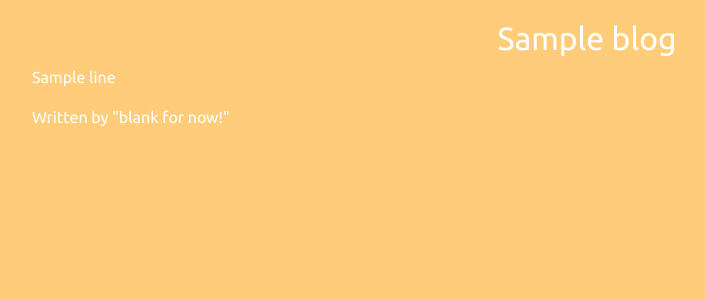
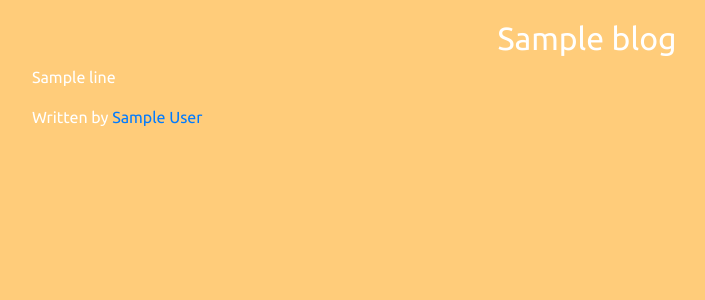
Before and after one commit to j-mccool/blogz, a Flask app: template templates/entry.html in a window 1280 px wide. Shown: the part 198-498 px from the top of the page, without its empty margins (53-758 px from the left). Run offline with Flask 2, Linux system fonts and the light colour scheme; the visitor is signed in with stand-in values (Sample User, id 1); tables that the repository leaves empty hold one stand-in row (values such as "Sample post"); the template is opened without the code that fills it: most values are stand-ins (such as "Sample title", 1, 10 or a date in 2020); data that the repository does not hold is empty; some libraries are stand-ins or nearby versions.

Commit message:
stopping for the evening; everything seems to work save the display of the list of posts by author on /blog page when usre param is passed...

```diff
--- a/templates/entry.html
+++ b/templates/entry.html
@@ -13,7 +13,7 @@
             {% endfor %}
             </p>
             <p>
-                Written by "blank for now!"
+                Written by <a href="/blog?user={{author}}">{{author}}</a>
             </p>
         </div>
     </div>
--- a/templates/index.html
+++ b/templates/index.html
@@ -6,7 +6,7 @@
         <h1 class="text-center">Authors</h1>
         <div class="row">
         {% for user in users %}
-                {% set link = user.id%}
+                {% set link = user.username%}
             <div class="card">
                 <div class="card-body">
                     <h4 class="card-title">{{user.username}}</h4>
--- a/templates/login.html
+++ b/templates/login.html
@@ -1,7 +1,7 @@
 {% extends "base.html" %} {% block content %}
 
-<div class='container'>
-    <div class='blog'>
+<div class="container">
+    <div class="blog">
         <h1>Login!</h1>
         <p>If you don't have an account, you may
             <a href="/signup">Signup</a> for one</p>
--- a/templates/newpost.html
+++ b/templates/newpost.html
@@ -5,7 +5,7 @@
     <h1 class="text-center">New Post</h1>
     <div class="newpost-form">
         <div class="container">
-            <form method='POST'>
+            <form method="POST">
                 <div class="row">
                     <div class="col-lg-4 col-md-4 col-sm-12">
                         <h1>Add a new post</h1>
```
